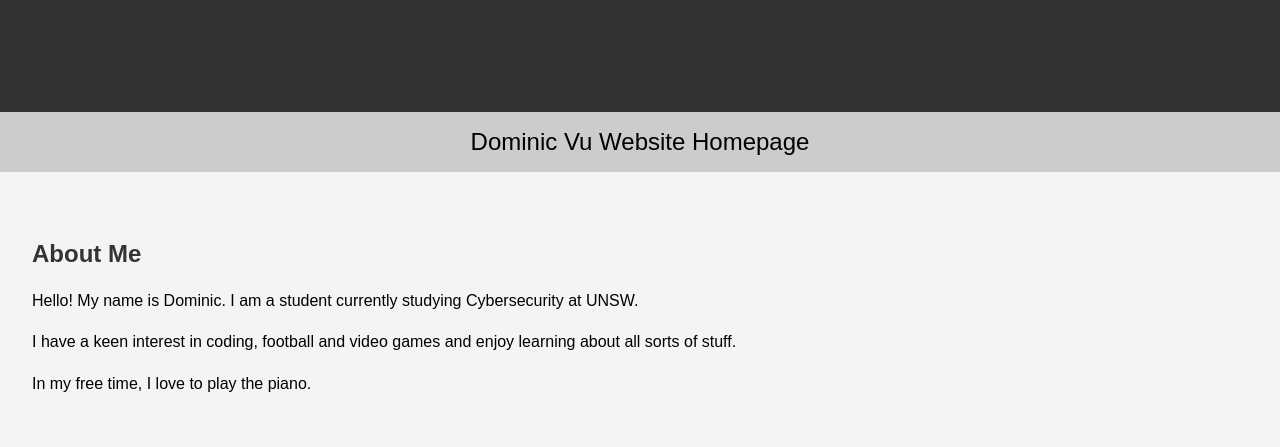
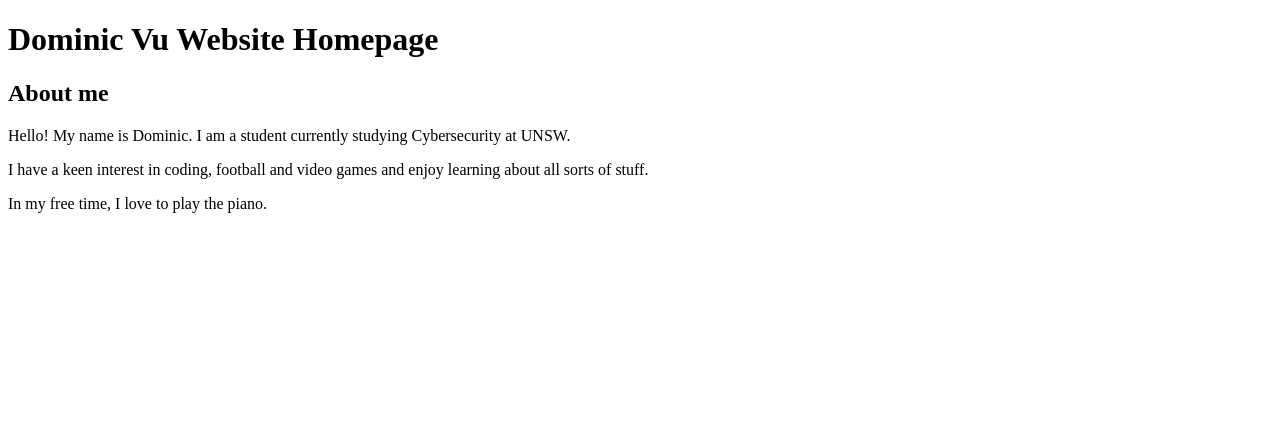
Before and after one commit to DomZ20/personalwebsite, a plain HTML site: page index.html in a window 1280 px wide. Drawn offline with Linux system fonts and the light colour scheme.

Commit message:
Update index.html

```diff
--- a/index.html
+++ b/index.html
@@ -3,50 +3,19 @@
 <head>
     <meta charset="UTF-8">
     <meta name="viewport" content="width=device-width, initial-scale=1.0">
-    <title>About Me</title>
-    <style>
-        body {
-            font-family: Arial, sans-serif;
-            margin: 0;
-            padding: 0;
-            background-color: #f4f4f4;
-        }
-        header {
-            background-color: #333;
-            color: #fff;
-            padding: 1rem 0;
-            text-align: center;
-        }
-        .container {
-            padding: 2rem;
-        }
-        h1, h2 {
-            color: #333;
-        }
-        p {
-            line-height: 1.6;
-        }
-        .title {
-            background-color: #ccc;
-            padding: 1rem;
-            text-align: center;
-            font-size: 1.5rem;
-            margin-bottom: 1rem;
-        }
-    </style>
+    <title>Dominic Vu Website Homepage</title>
 </head>
 <body>
-    <header>
-        <h1>Welcome to My Website</h1>
-    </header>
-    <div class="title">
-        Dominic Vu Website Homepage
-    </div>
-    <div class="container">
-        <h2>About Me</h2>
-        <p>Hello! My name is Dominic. I am a student currently studying Cybersecurity at UNSW.</p>
-        <p>I have a keen interest in coding, football and video games and enjoy learning about all sorts of stuff.</p>
-        <p>In my free time, I love to play the piano.</p>
-    </div>
+    <h1>Dominic Vu Website Homepage</h1>
+    <h2>About me</h2>
+    <p>
+        Hello! My name is Dominic. I am a student currently studying Cybersecurity at UNSW.
+    </p>
+    <p>
+        I have a keen interest in coding, football and video games and enjoy learning about all sorts of stuff.
+    </p>
+    <p>
+        In my free time, I love to play the piano.
+    </p>
 </body>
 </html>
```
